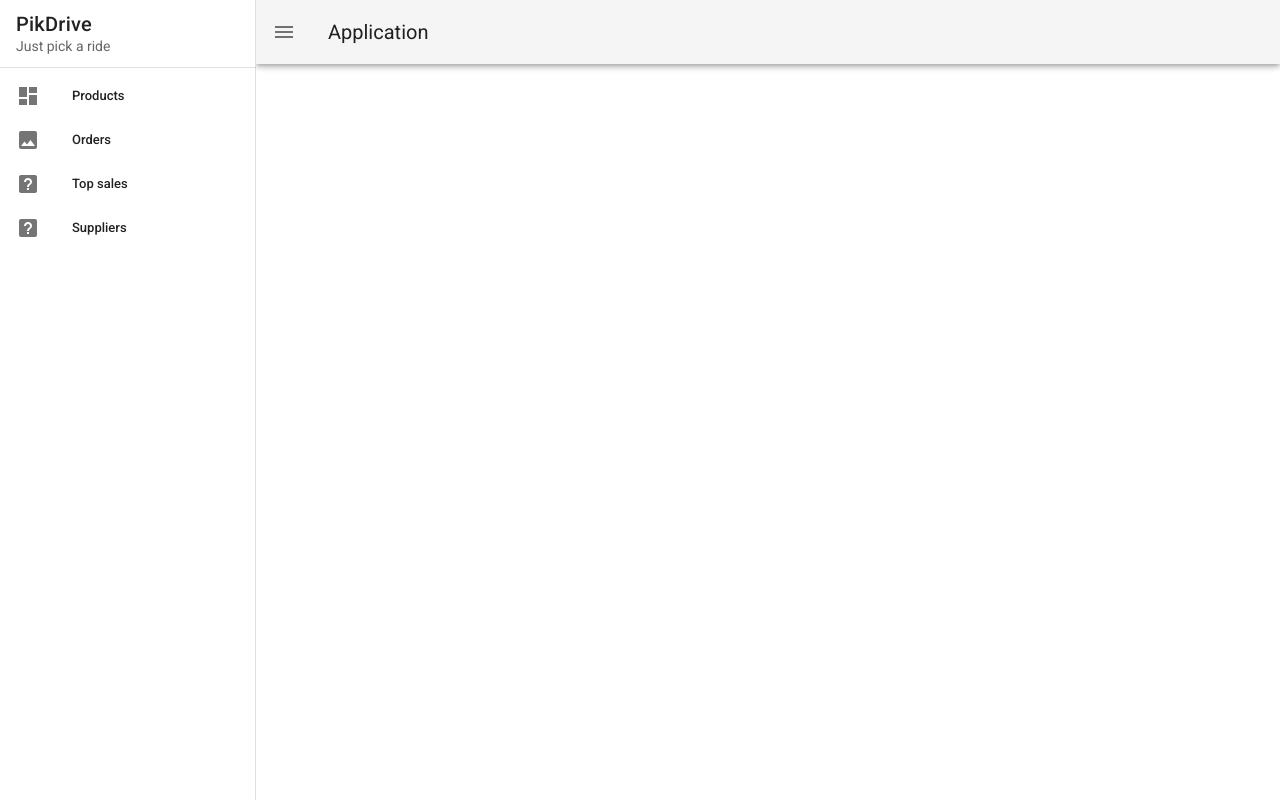
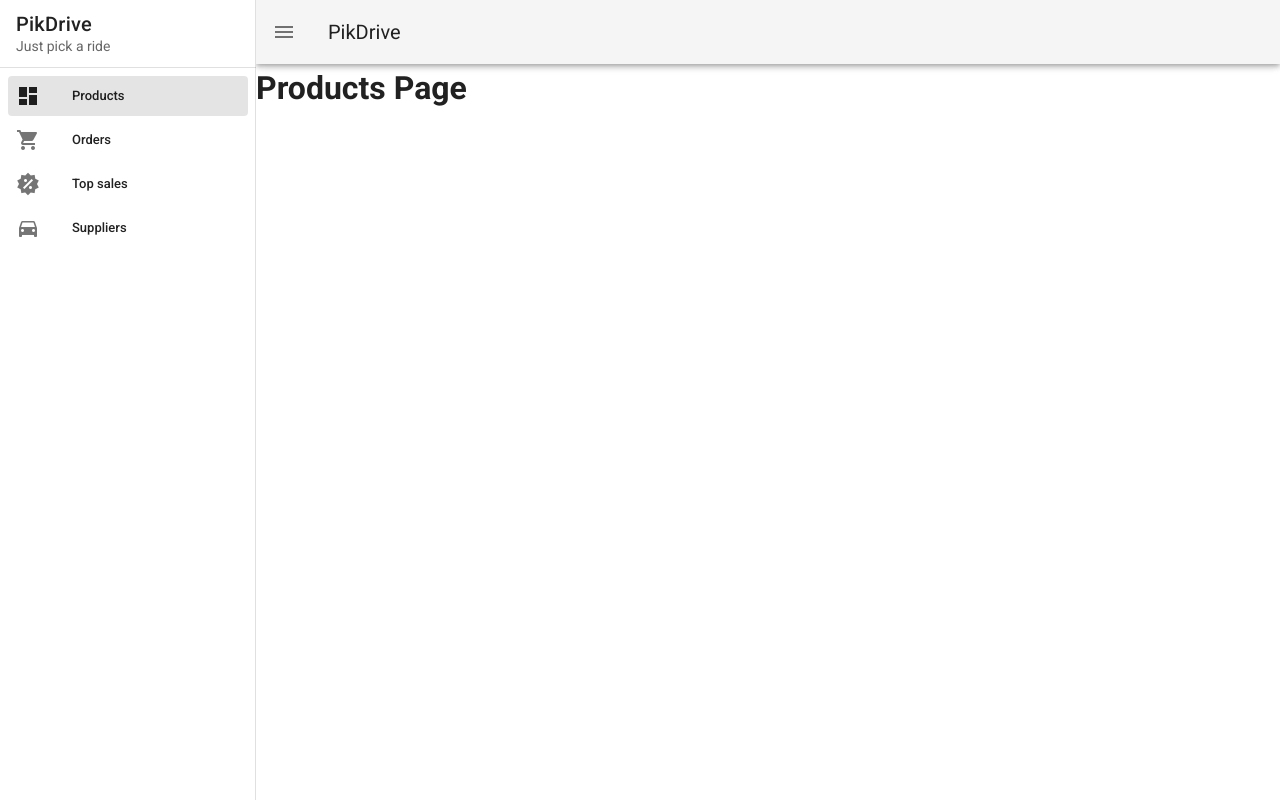
Before and after one commit to Victorteka/Pikdrive, a Vue app: page / in a window 1280 px wide. Built offline with nearby package versions, Linux system fonts and the light colour scheme.

Commit message:
Add navigation

```diff
--- a/src/App.vue
+++ b/src/App.vue
@@ -11,7 +11,7 @@
       <v-divider></v-divider>
 
       <v-list dense nav>
-        <v-list-item v-for="item in items" :key="item.title" link>
+        <v-list-item v-for="item in items" :key="item.title" :to="item.to" link>
           <v-list-item-icon>
             <v-icon>{{ item.icon }}</v-icon>
           </v-list-item-icon>
@@ -26,11 +26,11 @@
     <v-app-bar app>
       <v-app-bar-nav-icon @click="drawer = !drawer"></v-app-bar-nav-icon>
 
-      <v-toolbar-title>Application</v-toolbar-title>
+      <v-toolbar-title> PikDrive </v-toolbar-title>
     </v-app-bar>
 
     <v-main>
-      <!--  -->
+      <router-view></router-view>
     </v-main>
   </v-app>
 </template>
@@ -40,12 +40,19 @@ export default {
   data: () => ({
     drawer: null,
     items: [
-      { title: "Products", icon: "mdi-view-dashboard" },
-      { title: "Orders", icon: "mdi-image" },
-      { title: "Top sales", icon: "mdi-help-box" },
-      { title: "Suppliers", icon: "mdi-help-box" },
+      { title: "Products", icon: "mdi-view-dashboard", to: "/" },
+      { title: "Orders", icon: "mdi-cart", to: "/orders" },
+      { title: "Top sales", icon: "mdi-sale", to: "/top-sales" },
+      { title: "Suppliers", icon: "mdi-car", to: "/suppliers" },
       // { title: "Product suppliers", icon: "mdi-help-box" },
     ],
   }),
 };
 </script>
+
+<style scoped>
+img {
+  height: 35px;
+  /* padding-top: 12px; */
+}
+</style>
--- a/src/router/index.js
+++ b/src/router/index.js
@@ -1,6 +1,11 @@
 import Vue from 'vue'
 import VueRouter from 'vue-router'
 import Home from '../views/Home.vue'
+import About from '../views/About.vue'
+import Orders from '../views/Orders.vue'
+import TopSales from '../views/TopSales.vue'
+import NotFound from '../views/NotFound.vue'
+import Suppliers from '../views/Suppliers.vue'
 
 Vue.use(VueRouter)
 
@@ -13,10 +18,27 @@ const routes = [
   {
     path: '/about',
     name: 'About',
-    // route level code-splitting
-    // this generates a separate chunk (about.[hash].js) for this route
-    // which is lazy-loaded when the route is visited.
-    component: () => import(/* webpackChunkName: "about" */ '../views/About.vue')
+    component: About
+  },
+  {
+    path: '/orders',
+    name: 'Orders',
+    component: Orders
+  },
+  {
+    path: '/top-sales',
+    name: 'TopSales',
+    component: TopSales
+  },
+  {
+    path: '/suppliers',
+    name: 'Suppliers',
+    component: Suppliers
+  },
+  {
+    path: '/:catchAll(.*)',
+    name: 'NotFound',
+    component: NotFound
   }
 ]
 
--- a/src/views/Home.vue
+++ b/src/views/Home.vue
@@ -1,6 +1,6 @@
 <template>
   <div class="home">
-    <h1>Home Page</h1>
+    <h1>Products Page</h1>
   </div>
 </template>
 
--- /dev/null
+++ b/src/views/NotFound.vue
@@ -0,0 +1,19 @@
+<template>
+  <div>
+    <template>
+      <h2>404</h2>
+      <h3>Page not found!</h3>
+    </template>
+  </div>
+</template>
+  </div>
+</template>
+
+<script>
+export default {
+  name: "NotFound",
+};
+</script>
+
+<style>
+</style>
--- /dev/null
+++ b/src/views/Orders.vue
@@ -0,0 +1,12 @@
+<template>
+  <h1>Orders</h1>
+</template>
+
+<script>
+export default {
+  name: "Orders",
+};
+</script>
+
+<style>
+</style>
--- /dev/null
+++ b/src/views/Suppliers.vue
@@ -0,0 +1,12 @@
+<template>
+  <h1>Suppliers</h1>
+</template>
+
+<script>
+export default {
+  name: "Suppliers",
+};
+</script>
+
+<style>
+</style>
--- /dev/null
+++ b/src/views/TopSales.vue
@@ -0,0 +1,12 @@
+<template>
+  <h1>Top Sales</h1>
+</template>
+
+<script>
+export default {
+  name: "TopOrders",
+};
+</script>
+
+<style>
+</style>
```
